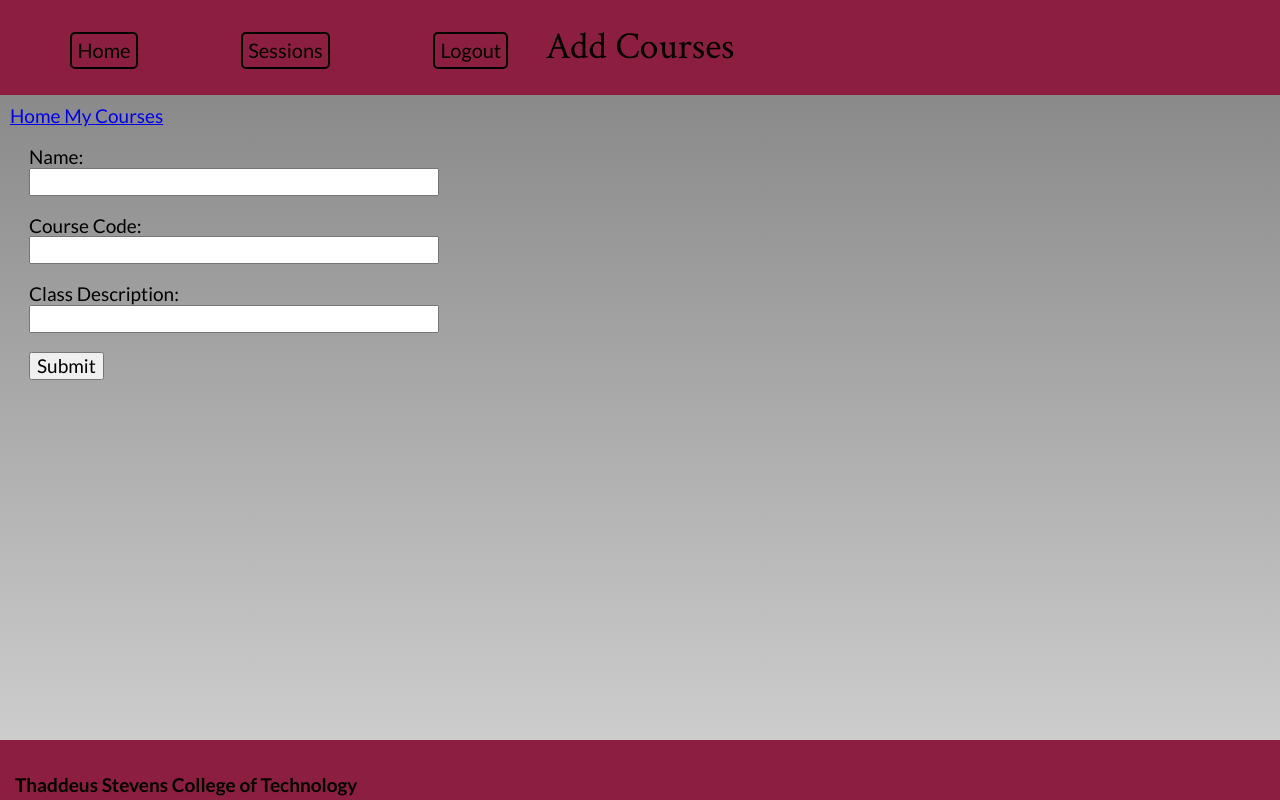
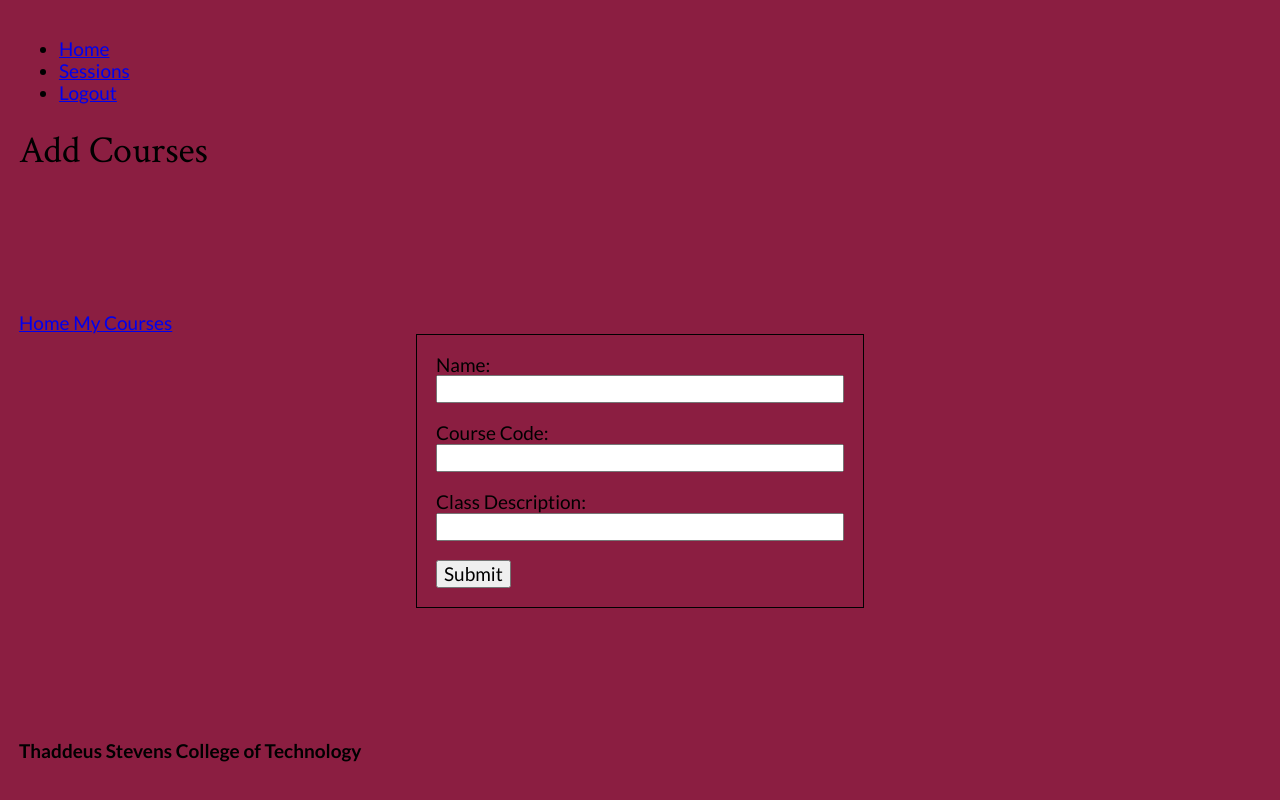
Before and after one commit to jmorris1990/green-portal, a Flask app: template portal/templates/add_courses.html in a window 1280 px wide. Run offline with Flask 2, Linux system fonts and the light colour scheme; the template is opened without the code that fills it, so the values that code supplies are empty; some libraries are stand-ins or nearby versions.

Commit message:
css and base template now functional

```diff
--- a/portal/static/styles.css
+++ b/portal/static/styles.css
@@ -12,80 +12,22 @@ html {
    font-size: 19px;
  }
 
-h1 {
+ h1, h2, h3, h4, h5, h6 {
    font-family: 'Crimson Text', serif;
    font-weight: 400;
  }
 
+
  /**
   * Layout
   */
-
- footer {
-   position: absolute;
-   left: 0;
-   bottom: 0;
-   background: #8B1E41;
-   width: 100%;
-   height: 60px;
-}
-
  body {
-  background: linear-gradient(to bottom, grey, lightgrey);
+   background-color: #8B1E41;
    justify-content: space-between;
    display: flex;
    flex-direction: column;
    min-height: 100vh;
-}
-
-header {
-  background: #8B1E41;
-  position: absolute;
-  width: 100%;
-  left: 0;
-  text-align: center;
-  top: 0;
-}
-
-ul.flashes {
-  animation-duration: 1s;
-  animation-name: slidedown;
-  color: black;
-  list-style: none;
-  left: 42%;
-  position: absolute;
-  top: 121px;
-  left: 163px;
-}
-
-@keyframes slidedown {
-  from {
-    margin-left: 100%;
-    width: 300%;
-  }
-
-  to {
-    margin-left: 0%;
-    width: 100%;
-  }
-}
-/* sections */
-section.addCourses {
-  position: relative;
-  bottom: 75px;
-}
-
-section.homePage {
-  position: relative;
-  bottom: 100px;
-}
-
-/* Main */
-main.mainLogin {
-  position: absolute;
-  top: 180px;
-  padding-left: 10px;
-
+   padding: 1rem;
  }
 
  @media (min-width: 760px) {
@@ -93,18 +35,19 @@ main.mainLogin {
      display: flex;
      justify-content: space-between;
    }
+   footer h2,
+   footer address {
+     width: 40%;
+   }
+ }
 
-  footer {
-  background-color: #8B1E41;
-  padding: 15px;
-  bottom: 0;
-  width: 100%;
-}
 
  /**
   * Forms
   */
  form {
+   border: 1px solid black;
+   margin: 0 auto;
    padding: 1rem;
    width: 35vw;
  }
@@ -117,35 +60,3 @@ label {
  label input {
    width: 100%;
  }
-
-.navlink:hover {
-  background-color: #9B1E48;
-  box-shadow: 0 12px 16px 0 rgba(0,0,0,0.24), 0 17px 50px 0 rgba(0,0,0,0.19);
-}
-
-.navbar {
-  margin-left: 70px;
-  margin-right: -10px;
-  margin-top: -8px;
-  padding: -1px;
-  text-align: center;
-  position: fixed;
-  top: 40px;
-  left: -7%;
-}
-
-.navlink {
-  border: 2px solid black;
-  border-radius: 5px;
-  display: inline-block;
-  font-size: 20px;
-  margin-bottom: 15px;
-  margin-left: 50px;
-  margin-right: 50px;
-  padding: 5px;
-}
-
-.anchor {
-  color: black;
-  text-decoration: none;
-}
--- a/portal/templates/layouts/base.html
+++ b/portal/templates/layouts/base.html
@@ -13,43 +13,40 @@
   {% block styles %}<link rel="stylesheet" href="static/styles.css" type="text/css" />{% endblock %}
   {% endblock %}
 </head>
-<main>
-  {% with messages = get_flashed_messages(with_categories=true) %}
-  {% if messages %}
-  <ul class=flashes>
-    {% for category, message in messages %}
-    <li class="{{ category }}">{{ message }}</li>
-    {% endfor %}
-  </ul>
-  {% endif %}
-  {% endwith %}
-</main>
 
 <body>
+
   <header>
+      {% block navbar %}
+      <ul class="navbar">
+        <li class="navlink"><a class="anchor" href="/home">Home</a></li>
+        {% if g.user[3] == 'teacher' %}
+        <li class="navlink"><a class="anchor" href="/courses">Courses</a></li>
+        {% endif %}
+        <li class="navlink"><a class="anchor" href="/sessions">Sessions</a></li>
+        <li class="navlink"><a class="anchor" href="/logout">Logout</a></li>
+      </ul>
+      {% endblock %}
     <h1 class="h1head">{{ self.title() }}</h1>
   </header>
 
-
-  <main class="mainLogin">
-
-    {% block navbar %}
-    <ul class="navbar">
-      <li class="navlink"><a class="anchor" href="/home">Home</a></li>
-      {% if g.user[3] == 'teacher' %}
-      <li class="navlink"><a class="anchor" href="/courses">Courses</a></li>
+  <main>
+    {% with messages = get_flashed_messages(with_categories=true) %}
+      {% if messages %}
+      <ul class=flashes>
+        {% for category, message in messages %}
+        <li class="{{ category }}">{{ message }}</li>
+        {% endfor %}
+      </ul>
       {% endif %}
-      <li class="navlink"><a class="anchor" href="/sessions">Sessions</a></li>
-      <li class="navlink"><a class="anchor" href="/logout">Logout</a></li>
-    </ul>
-    {% endblock %}
-
+    {% endwith %}
     {% block content %}{% endblock %}
   </main>
 
   <footer>
     <p><strong>Thaddeus Stevens College of Technology</strong></p>
   </footer>
+
 </body>
 
 </html>
```
Lines whose indentation alone changed are shown as unchanged.
